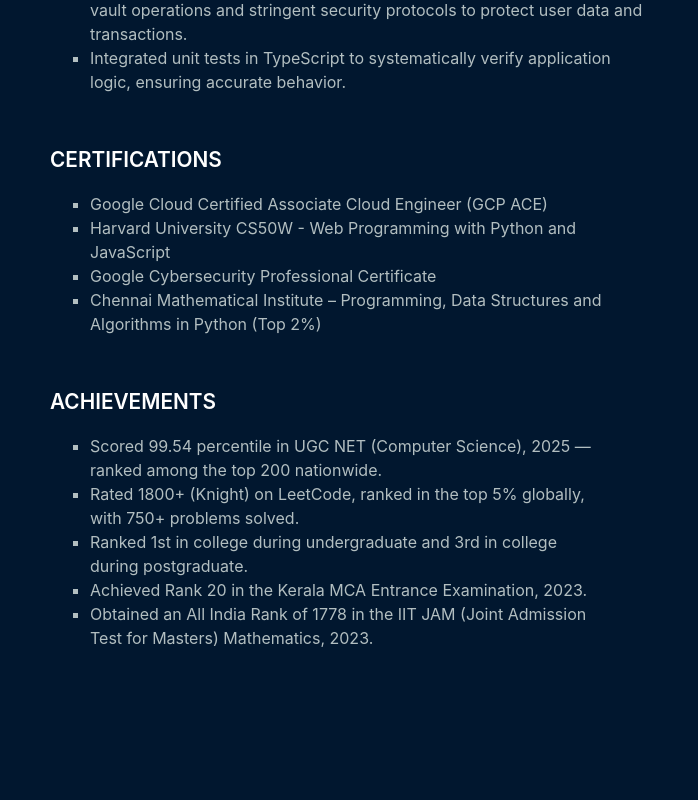
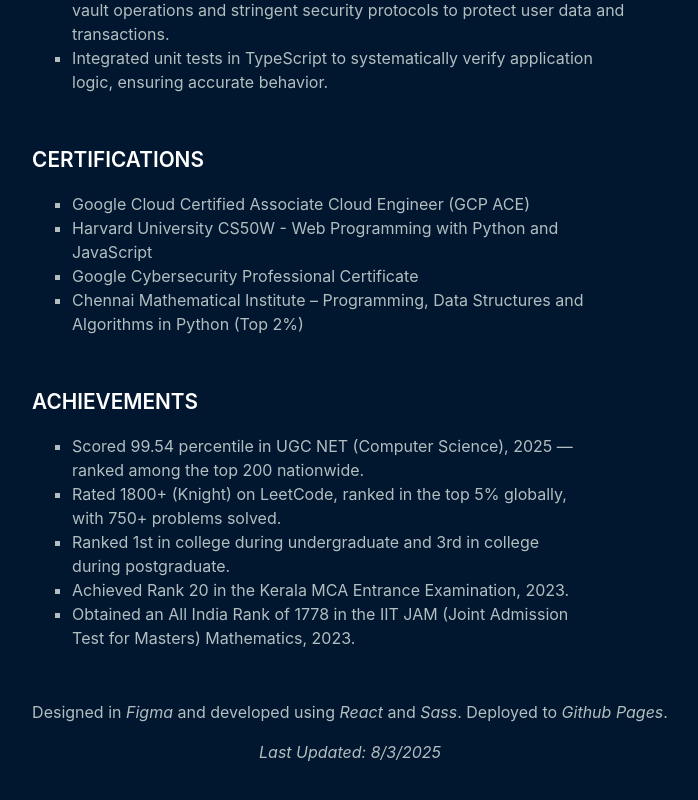
Before and after one commit to akshay-rajan/akshay-rajan.github.io, a React (Vite) app: page / in a window 1280 px wide. Shown: the part 2330-3130 px from the top of the page, without its empty margins (514-1212 px from the left). Before the commit the page ends 3060 px from the top, so only its background shows below. Built offline with nearby package versions, Linux system fonts and the light colour scheme.

Commit message:
Add footer with auto last deploy time

```diff
--- a/package.json
+++ b/package.json
@@ -5,11 +5,12 @@
   "version": "0.0.0",
   "type": "module",
   "scripts": {
+    "add:build-time": "node scripts/add-build-time.js",
     "dev": "vite",
     "build": "tsc -b && vite build",
     "lint": "eslint .",
     "preview": "vite preview",
-    "predeploy": "npm run build",
+    "predeploy": "npm run add:build-time && npm run build",
     "deploy": "gh-pages -d dist"
   },
   "dependencies": {
--- a/src/App.tsx
+++ b/src/App.tsx
@@ -1,14 +1,14 @@
 import './styles/main.scss'
-import Heading from './components/Heading'
-import Content from './components/Content'
+import Left from './components/Left'
+import Right from './components/Right'
 
 
 function App() {
 
   return (
     <div className="resume-container">
-      <Heading />
-      <Content />
+      <Left />
+      <Right />
     </div>
   )
 }
--- /dev/null
+++ b/src/components/Footer.tsx
@@ -0,0 +1,13 @@
+import React from "react";
+import { BUILT_AT } from "../config";
+
+const Footer: React.FC = () => {
+  return (
+    <footer className="footer">
+      <p>Designed in <em>Figma</em> and developed using <em>React</em> and <em>Sass</em>. Deployed to <em>Github Pages</em>. </p>
+      <p style={{ fontStyle: "italic", textAlign: "center" }}>Last Updated: {new Date(BUILT_AT).toLocaleDateString()}</p>
+    </footer>
+  );
+}
+
+export default Footer;
--- a/src/components/Heading.tsx
+++ b/src/components/Left.tsx
@@ -3,7 +3,7 @@ import { FaMapMarkerAlt } from "react-icons/fa";
 import Contact from "./Contact";
 import { ADDRESS, NAME, TITLE } from "../config";
 
-const Heading: React.FC = () => {
+const Left: React.FC = () => {
   return (
     <div className="header">
       <div className="header-content">
@@ -22,4 +22,4 @@ const Heading: React.FC = () => {
   );
 }
 
-export default Heading;
+export default Left;
--- a/src/components/Content.tsx
+++ b/src/components/Right.tsx
@@ -5,8 +5,9 @@ import Experience from "./Experience";
 import Skills from "./Skills";
 import Projects from "./Projects";
 import Additional from "./Additional";
+import Footer from "./Footer";
 
-const Content: React.FC = () => {
+const Right: React.FC = () => {
   return (
     <main className="content">
       <div className="content-children">
@@ -15,9 +16,10 @@ const Content: React.FC = () => {
         <Skills />
         <Projects />
         <Additional />
+        <Footer />
       </div>
     </main>
   );
 }
 
-export default Content;
+export default Right;
--- a/src/config.json
+++ b/src/config.json
@@ -111,7 +111,10 @@
   "projects": [
     {
       "title": "Expert System: A User Interface for Machine Learning",
-            "technologies": ["Django", "Machine Learning"],
+      "technologies": [
+        "Django",
+        "Machine Learning"
+      ],
       "link": "https://expertsyst.me",
       "github": "https://github.com/akshay-rajan/expertsystem",
       "description": [
@@ -122,7 +125,11 @@
     },
     {
       "title": "Solana Vault: Token Staking Platform",
-            "technologies": ["Solana", "Rust", "Blockchain"],
+      "technologies": [
+        "Solana",
+        "Rust",
+        "Blockchain"
+      ],
       "github": "https://github.com/akshay-rajan/solanavault",
       "description": [
         "A decentralized token staking platform built on the Solana blockchain using the Anchor framework.",
@@ -167,5 +174,6 @@
     {
       "description": "Obtained an All India Rank of 1778 in the IIT JAM (Joint Admission Test for Masters) Mathematics, 2023."
     }
-    ]
+  ],
+  "builtAt": "2025-08-03T16:51:44.143Z"
 }
--- a/src/config.tsx
+++ b/src/config.tsx
@@ -10,3 +10,4 @@ export const SKILLS = config.skills;
 export const PROJECTS = config.projects;
 export const CERTIFICATIONS = config.certifications;
 export const ACHIEVEMENTS = config.achievements;
+export const BUILT_AT = config.builtAt;
```
Also changed, not shown: scripts/add-build-time.js (added, +20 -0 lines), 2 other files (tests, documents, lock files or other folders). Lines whose indentation alone changed are shown as unchanged.
